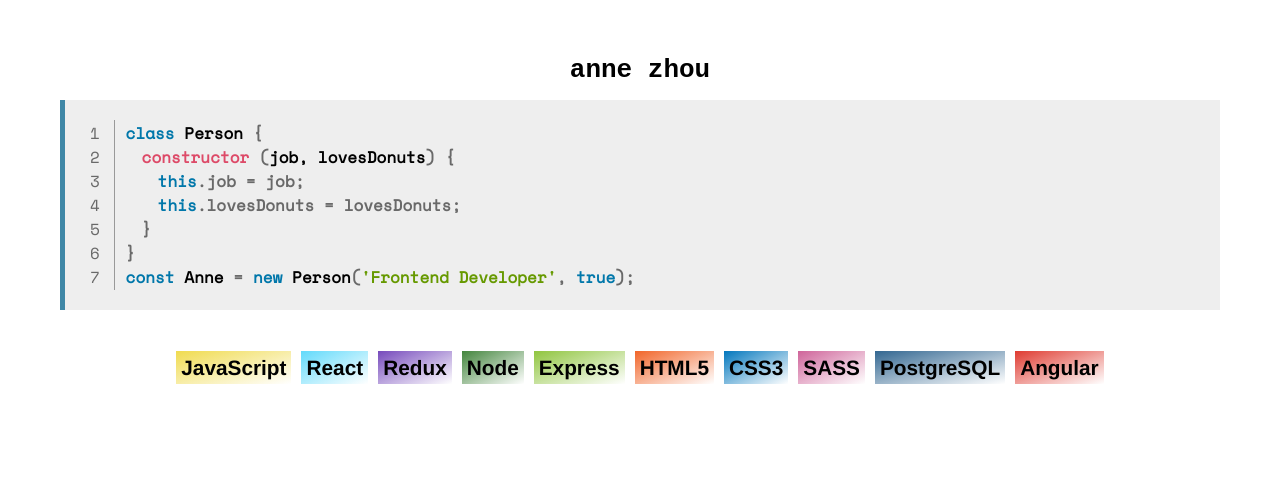
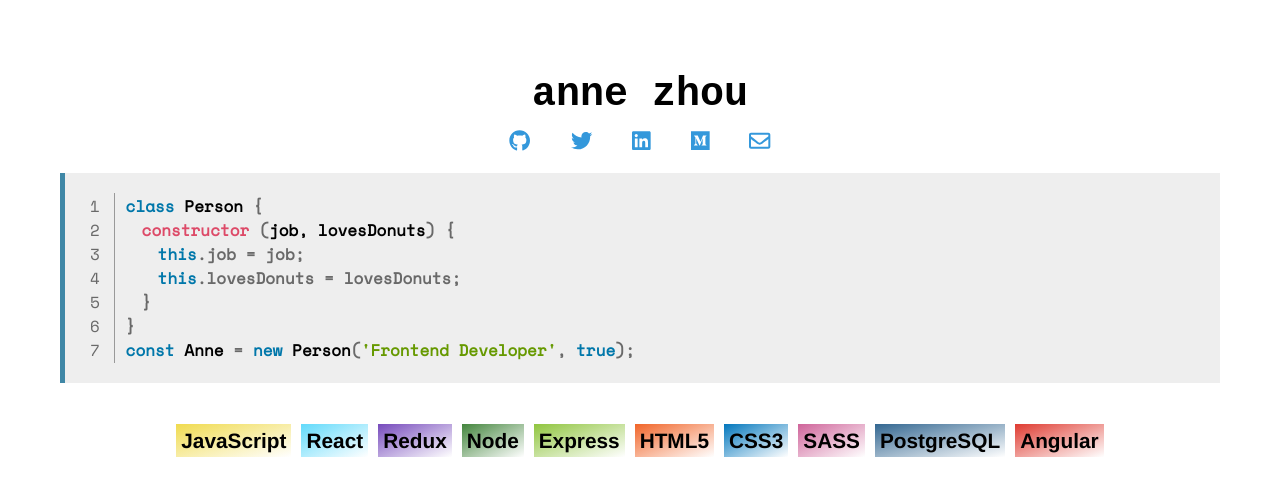
Before and after one commit to annezhou920/annezhou920.github.io, a React (Create React App) app: page / in a window 1280 px wide. Shown: the top 496 px of the page. Built offline with nearby package versions, Linux system fonts and the light colour scheme.

Commit message:
initial commit

```diff
--- a/public/index.html
+++ b/public/index.html
@@ -19,6 +19,7 @@
       work correctly both with client-side routing and a non-root public URL.
       Learn how to configure a non-root public URL by running `npm run build`.
     -->
+    <script defer src="https://use.fontawesome.com/releases/v5.0.6/js/all.js"></script>
     <title>Anne Zhou</title>
   </head>
   <body>
--- a/src/About.js
+++ b/src/About.js
@@ -7,6 +7,23 @@ export default class About extends Component {
       <div className="about">
         <header className="header">
           <h1><code>anne zhou</code></h1>
+          <div className="social__wrapper">
+            <a href="https://github.com/annezhou920" target={'_blank' /* eslint-disable-next-line */}>
+              <i className="fab fa-github fa-lg"></i>
+            </a>
+            <a href="https://twitter.com/_annezhou?lang=en" target={'_blank' /* eslint-disable-next-line */}>
+              <i className="fab fa-twitter fa-lg"></i>
+            </a>
+            <a href="https://www.linkedin.com/in/annezhou920/" target={'_blank' /* eslint-disable-next-line */}>
+              <i className="fab fa-linkedin fa-lg"></i>
+            </a>
+            <a href="https://medium.com/@_annezhou" target={'_blank' /* eslint-disable-next-line */}>
+              <i className="fab fa-medium fa-lg"></i>
+            </a>
+            <a href="mailto:anne.zhou920@gmail.com" target={'_blank' /* eslint-disable-next-line */}>
+              <i className="far fa-envelope fa-lg"></i>
+            </a>
+          </div>
         </header>
         <section className="content__wrapper">
           <main className="main__container">
--- a/src/styles/About.css
+++ b/src/styles/About.css
@@ -17,11 +17,20 @@ body {
   width: 100%; }
 
 .about .header {
-  height: 30px;
   position: relative;
+  display: block;
+  text-align: center; }
+  .about .header h1 {
+    font-size: 40px;
+    margin: 10px 0; }
+
+.about .social__wrapper {
   display: flex;
   justify-content: center;
   align-items: center; }
+  .about .social__wrapper a {
+    color: #3498db;
+    padding: 0 20px; }
 
 .vertical__line {
   border-right: 1px solid #999;
@@ -69,13 +78,15 @@ body {
   position: relative;
   color: black;
   display: flex;
-  justify-content: center; }
+  justify-content: center;
+  align-items: center; }
   .tools ul {
     list-style-type: none;
     padding: 0;
     display: flex;
     flex-direction: row;
-    flex-wrap: wrap; }
+    flex-wrap: wrap;
+    justify-content: center; }
   .tools li {
     padding: 5px 0; }
   .tools h1 {
--- a/src/styles/About.scss
+++ b/src/styles/About.scss
@@ -8,11 +8,25 @@
 
 .about {
   .header {
-    height: 30px;
     position: relative;
+    display: block;
+    text-align: center;
+
+    h1 {
+      font-size: 40px;
+      margin: 10px 0;
+    }
+  }
+
+  .social__wrapper {
     display: flex;
     justify-content: center;
     align-items: center;
+
+    a {
+      color: #3498db;
+      padding: 0 20px;
+    }
   }
 }
 
@@ -77,6 +91,7 @@
   color: black;
   display: flex;
   justify-content: center;
+  align-items: center;
 
   ul {
     list-style-type: none;
@@ -84,6 +99,7 @@
     display: flex;
     flex-direction: row;
     flex-wrap: wrap;
+    justify-content: center;
   }
 
   li {
@@ -163,8 +179,6 @@
     ol {
       padding: 0;
     }
-
-
   }
 
   .tools {
```
Also changed, not shown: 1 other file (tests, documents, lock files or other folders).
